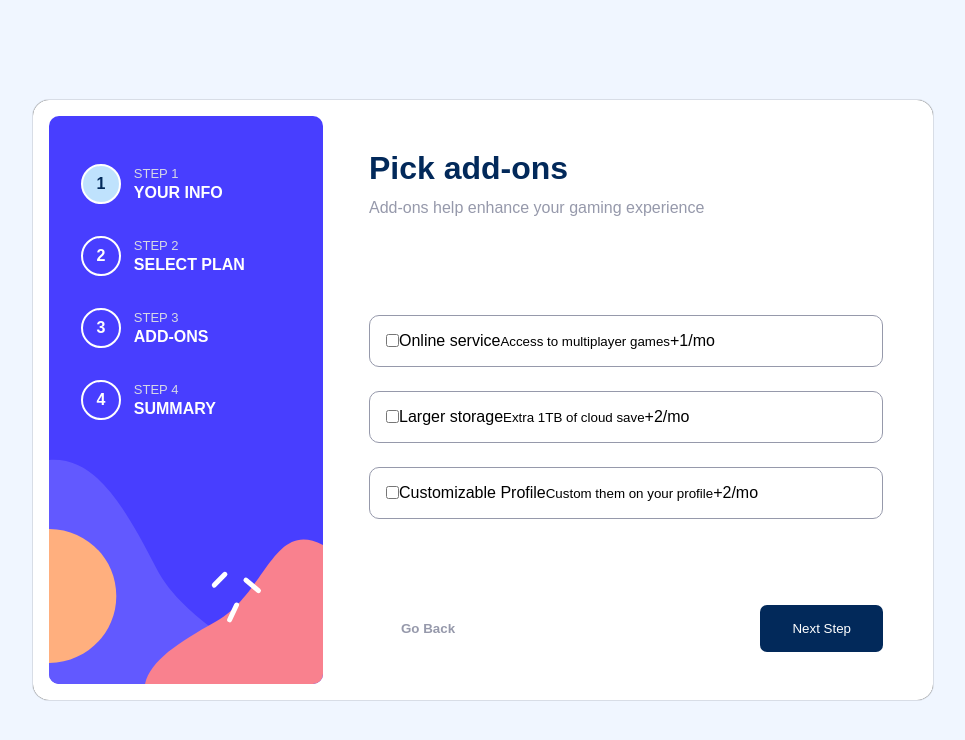
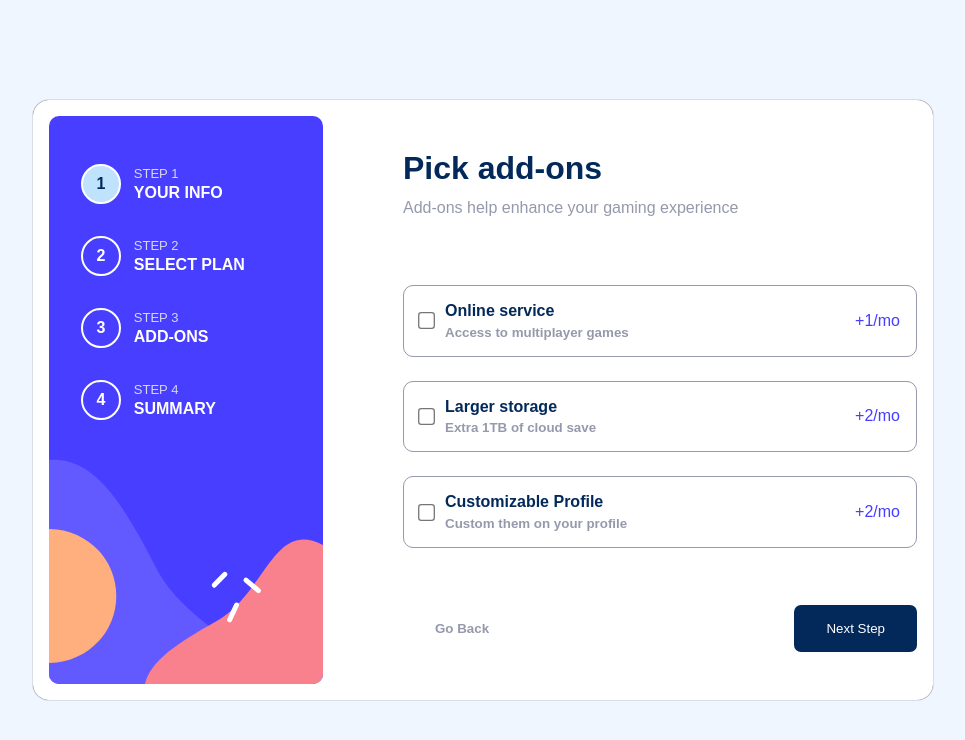
Before and after one commit to MagenVadim/multi-step-form, a React (Create React App) app: page /step3 in a window 1280 px wide. Shown: the top 740 px of the page, without its empty margins (157-1122 px from the left). Built offline with nearby package versions, Linux system fonts and the light colour scheme.

Commit message:
#7 Step-3 has completed

```diff
--- a/src/App.css
+++ b/src/App.css
@@ -41,7 +41,7 @@ img{
 .form-sidebar{
   background-image: url("./assets/images/bg-sidebar-desktop.svg");
   background-repeat: no-repeat;
-  width: 320px;
+  width: 400px;
   height: 568px;
   padding: 3rem 2rem;
   display: flex;
@@ -116,7 +116,7 @@ header .exp{
 }
 
 /* STEP-1 */
-.step{
+.step-1{
   display: flex;
   width: 90%;
 }
@@ -230,3 +230,35 @@ form input::placeholder{
   align-items: center;
   cursor: pointer;
 }
+.description{
+  display: flex;
+  flex-direction: column;
+  gap: .3rem;
+  margin-left: 12px;
+}
+.price{
+  margin-left: auto;
+}
+.ad-selected{
+  border: 1px solid var(--Purplish-blue);
+  background-color: var(--Magnolia);
+}
+.form-3 input{
+  accent-color: var(--Purplish-blue);
+  transform: scale(1.3);
+  user-select: none;
+}
+.description label{
+  color: var(--Marine-blue);
+  font-weight: 700;
+  user-select: none;
+}
+.description small{
+  color: var(--Cool-gray);
+  font-weight: 700;
+}
+.price{
+  color: var(--Purplish-blue);
+}
+
+/* Step-4 */
--- a/src/Step1.js
+++ b/src/Step1.js
@@ -6,7 +6,7 @@ import NextStep from './Components/NextStep'
 function Step1({stepNumber, nameValue, setNameValue, emailValue, setEmailValue, phoneValue, setPhoneValue, setStepNumber}) {
 
   return (
-    <div className="stp stp-1">
+    <div className="stp step-1">
         <header>
         <h1 className="title">Personal info</h1>
         <p className="exp">
--- a/src/Step2.js
+++ b/src/Step2.js
@@ -28,7 +28,7 @@ function Step2({stepNumber, setStepNumber}) {
 
 
   return (
-    <div className="stp stp-2">
+    <div className="stp step-2">
 
       <header>
         <h1 className="title">Select your plan</h1>
```
